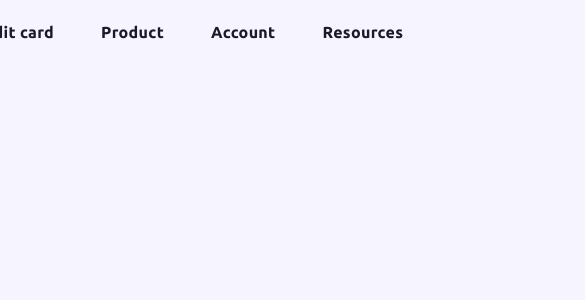
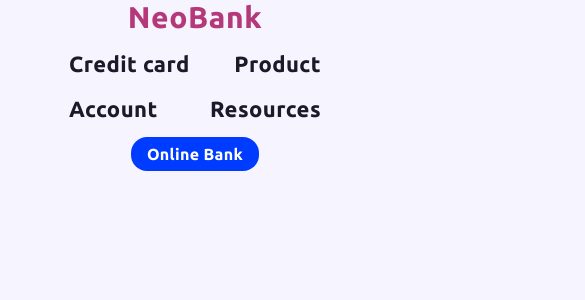
Before and after one commit to Agintropotoponim/NeoBank, a React (Create React App) app: page / in a window 390 px wide. Shown: the top 300 px of the page, 585 px wide, since content can reach past the window. Built offline with nearby package versions, Linux system fonts and the light colour scheme.

Commit message:
style: add adaptivity to header and its children

```diff
--- a/src/app/App.scss
+++ b/src/app/App.scss
@@ -1,10 +1,7 @@
-
-
 .body {
 
 }
 
 .App {
-    width: 1300px;
-    height: 64px;
+
 }
--- a/src/entities/NavBar/ui/NavBar.module.scss
+++ b/src/entities/NavBar/ui/NavBar.module.scss
@@ -24,4 +24,22 @@
     &__item_active {
         color: rgba(178, 163, 95, 1);
     }
+
+    @media (max-width: 1300px) and (min-width: 921px) {
+        &__item {
+            font-size: 18px;
+        }
+    }
+
+    @media (max-width: 920px) and (min-width: 501px) {
+        &__item {
+            font-size: 20px;
+        }
+    }
+
+    @media (max-width: 500px) {
+        &__item {
+            font-size: 22px;
+        }
+    }
 }
--- a/src/pages/HomePage/ui/HomePage.module.scss
+++ b/src/pages/HomePage/ui/HomePage.module.scss
@@ -0,0 +1,20 @@
+.home-page {
+    display: flex;
+    flex-direction: column;
+    align-items: center;
+    height: 64px;
+    width: 1300px;
+    box-sizing: border-box;
+
+    @media (max-width: 1300px) and (min-width: 921px) {
+        width: 920px;
+    }
+
+    @media (max-width: 920px) and (min-width: 501px) {
+        width: 500px;
+    }
+
+    @media (max-width: 500px) {
+        width: 280px;
+    }
+}
--- a/src/pages/HomePage/ui/HomePage.tsx
+++ b/src/pages/HomePage/ui/HomePage.tsx
@@ -3,7 +3,7 @@ import classes from './HomePage.module.scss'
 
 export const HomePage: React.FC = () => {
     return (
-        <div>
+        <div className={classes['home-page']}>
             <Header />
         </div>
     )
--- a/src/shared/ui/Logo/Logo.module.scss
+++ b/src/shared/ui/Logo/Logo.module.scss
@@ -8,4 +8,16 @@
     letter-spacing: 0.02em;
     color: #b4387a;
     cursor: pointer;
+
+    @media (max-width: 1300px) and (min-width: 921px) {
+        font-size: 26px;
+    }
+
+    @media (max-width: 920px) and (min-width: 501px) {
+        font-size: 28px;
+    }
+
+    @media (max-width: 500px) {
+        font-size: 30px;
+    }
 }
--- a/src/widgets/Header/ui/Header.module.scss
+++ b/src/widgets/Header/ui/Header.module.scss
@@ -2,20 +2,47 @@ header {
     display: flex;
     justify-content: space-between;
     align-items: center;
-    //margin-left: 10px;
     height: 64px;
-    width: 1300px;
+    width: 100%;
     box-sizing: border-box;
-}
 
     .nav-bar {
         width: 437px;
-}
-
-.logo {
     }
 
     .button {
         width: 128px;
         height: 50px;
     }
+
+    @media (max-width: 1300px) and (min-width: 921px) {
+    }
+
+    @media (max-width: 920px) and (min-width: 501px) {
+        flex-direction: column;
+        align-items: center;
+        gap: 16px;
+
+        .nav-bar {
+            width: 100%;
+        }
+
+        .button {
+            width: 50%;
+            height: 65px;
+        }
+    }
+
+    @media (max-width: 500px) {
+        flex-direction: column;
+        align-items: center;
+        gap: 16px;
+
+        .nav-bar {
+            flex-wrap: wrap;
+            width: 90%;
+            gap: 20px;
+            font-size: 20px;
+        }
+    }
+}
```
Lines whose indentation alone changed are shown as unchanged.
